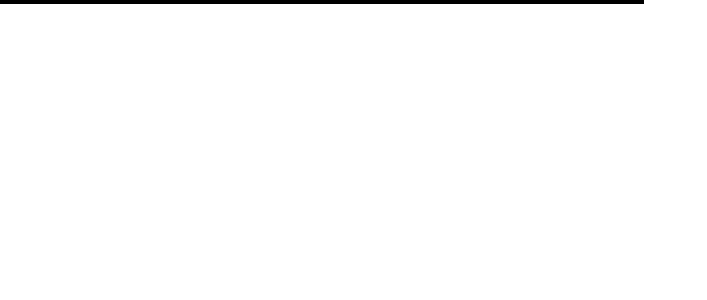
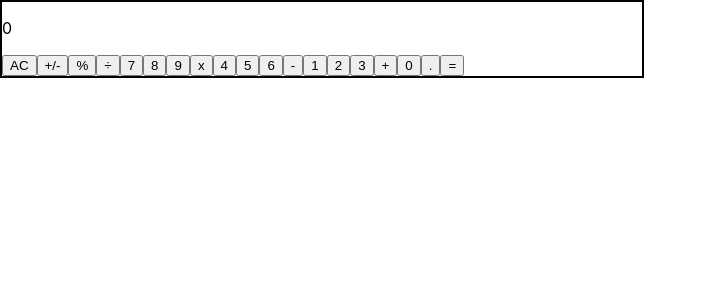
Before and after one commit to skyv26/math-magician, a React (Create React App) app: page / in a window 1280 px wide. Shown: the top 300 px of the page, without its empty margins (0-707 px from the left). Built offline with nearby package versions, Linux system fonts and the light colour scheme.

Commit message:
Add `calculator` UI

```diff
--- a/src/components/Calculator.js
+++ b/src/components/Calculator.js
@@ -15,9 +15,19 @@
 
   render() {
     return (
-      <div className="calculator" />
+      <div className="calculator">
+        <div className="display">
+          <p className="calculation">0</p>
+        </div>
+        <div className="keypad">
+          {
+            // eslint-disable-next-line react/no-array-index-key
+            this.keysArray.map((each, index) => <button key={index} type="button" className={`button ${each === '0' ? 'zero-btn' : ''} ${['+', '-', 'x', '÷', '='].includes(each) ? 'operation-btn' : ''}`}>{each}</button>)
+          }
+        </div>
+      </div>
     );
   }
-};
+}
 
 export default Calculator;
```
